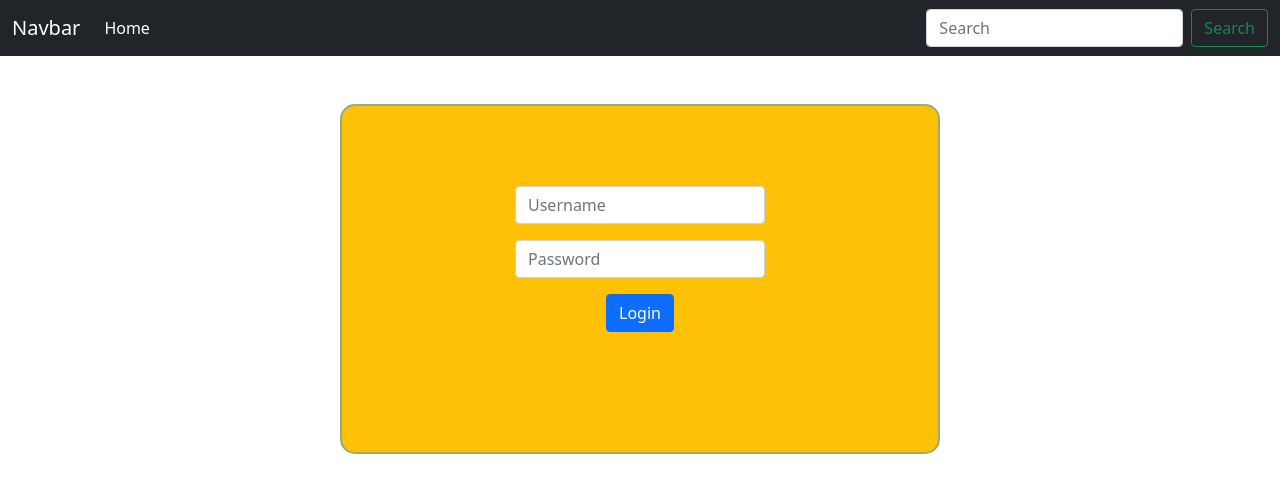
After one commit to Rohesa123/PHP, a PHP site: page /tugas/tugas_2/login_form.php in a window 1280 px wide. The commit adds this page. Shown: the top 493 px of the page. Run offline with PHP 8.4, Linux system fonts and the light colour scheme.

Commit message:
Menambahkan file baru

```diff
--- a/OOP/materi/enkapsulasi/protected_3.php
+++ b/OOP/materi/enkapsulasi/protected_3.php
@@ -13,7 +13,7 @@ class komputer
         return "Hidupkan Laptop";
     }
 }
-
+z
 // * buat class laptop
 class laptop extends komputer
 {
--- a/fungsi/materi/fungsi.php
+++ b/fungsi/materi/fungsi.php
@@ -1,6 +1,7 @@
 <?php
 
-function makan() {
+function makan()
+{
     echo "Silahkan Makan";
 }
 
--- /dev/null
+++ b/tugas/tugas_2/login_form.php
@@ -0,0 +1,138 @@
+<!DOCTYPE html>
+<html lang="en">
+<head>
+    <meta charset="UTF-8">
+    <meta http-equiv="X-UA-Compatible" content="IE=edge">
+    <meta name="viewport" content="width=device-width, initial-scale=1.0">
+    <link href="https://cdn.jsdelivr.net/npm/bootstrap@5.0.2/dist/css/bootstrap.min.css" rel="stylesheet" integrity="sha384-EVSTQN3/azprG1Anm3QDgpJLIm9Nao0Yz1ztcQTwFspd3yD65VohhpuuCOmLASjC" crossorigin="anonymous">
+    <style>
+        * {
+            padding: 0;
+            margin: 0;
+            box-sizing: border-box;
+        }
+        .konten {
+            padding: 0px 50px 0px 50px;
+        }
+        .login {
+            border-radius: 15px;
+            border: 2px solid rgba(135, 167, 135, 0.836);
+            padding: 80px 0px 30px 0px;
+            max-width: 600px;
+            height: 350px;
+            background-color: rgb(85, 122, 90);
+            display: flex;
+            flex-wrap: wrap;
+            flex-direction: column;
+        }
+        .login input {
+            max-width: 250px;
+        }
+        .login .konten{
+            display: flex;
+            justify-content: center;
+        }
+        .konten .login .status {
+            padding: 0px 5px 0px 5px;
+        }
+        .konten .login .status .col-12 {
+            display: flex;
+            justify-content: center;
+            flex-wrap: wrap;
+            margin: 10px auto 0pc auto;
+        }
+    </style>
+    <title>Document</title>
+</head>
+<body>
+    <header>
+        <nav class="navbar navbar-expand-lg navbar-dark bg-dark">
+            <div class="container-fluid">
+                <a class="navbar-brand" href="#">Navbar</a>
+                <button class="navbar-toggler" type="button" data-bs-toggle="collapse" data-bs-target="#navbarSupportedContent" aria-controls="navbarSupportedContent" aria-expanded="false" aria-label="Toggle navigation">
+                    <span class="navbar-toggler-icon"></span>
+                </button>
+                <div class="collapse navbar-collapse" id="navbarSupportedContent">
+                    <ul class="navbar-nav me-auto mb-2 mb-lg-0">
+                        <li class="nav-item">
+                            <a class="nav-link active" aria-current="page" href="#">Home</a>
+                        </li>
+                    </ul>
+                    <form class="d-flex">
+                        <input class="form-control me-2" type="search" placeholder="Search" aria-label="Search">
+                        <button class="btn btn-outline-success" type="submit">Search</button>
+                    </form>
+                </div>
+            </div>
+        </nav>
+    </header>
+
+    <div class="konten">
+        <div class="login container mt-5 m-auto bg-warning">
+            <form method="post">
+                <div class="mb-3 row">
+                    <div class="konten 1 col-12">
+                        <input type="text" name="user" class="form-control" placeholder="Username" required>
+                    </div>
+                </div>
+                <div class="mb-3 row">
+                    <div class="konten 2 col-12">
+                        <input type="password" name="password" class="form-control" placeholder="Password" required>
+                    </div>
+                </div>
+                <div class="row">
+                    <div class="konten 3 col-12">
+                        <button class="btn btn-primary" name="login" type="submit">Login</button>
+                    </div>
+                </div>
+            </form>
+<?php
+if (isset($_POST['login'])) {
+    $user = $_POST['user'];
+    $password = $_POST['password'];
+
+    if ($user !== "Admin" && $password == "12345") {
+?>
+            <div class="status row">
+                <div class="col-12">
+                    <center>
+                        <b style="color: red;">Username Anda Salah !</b>
+                    </center>
+                </div>
+            </div>
+<?php
+    } else if ($user == "Admin" && $password !== "12345") {
+?>
+            <div class="status row">
+                <div class="col-12">
+                    <center>
+                        <b style="color: red;">Password Anda Salah !</b>
+                    </center>
+                </div>
+            </div>
+<?php
+    } else if ($user !== "Admin" && $password !== "12345") {
+?>
+            <div class="status row">
+                <div class="col-12">
+                    <center>
+                        <b style="color: red;">Username Dan Password Anda Salah !</b>
+                    </center>
+                </div>
+            </div>
+<?php
+    } else if ($user == "Admin" && $password == "12345") {
+?>
+        <script>
+            window.location.replace("halaman.php");
+        </script>
+<?php
+}
+}
+?>
+            </div>
+        </div>
+
+    <script src="https://cdn.jsdelivr.net/npm/bootstrap@5.0.2/dist/js/bootstrap.bundle.min.js" integrity="sha384-MrcW6ZMFYlzcLA8Nl+NtUVF0sA7MsXsP1UyJoMp4YLEuNSfAP+JcXn/tWtIaxVXM" crossorigin="anonymous"></script>
+</body>
+</html>
```
Also changed, not shown: form/materi/form.php (added, +124 -0 lines), fungsi/latihan/luas_bangun_datar.php (added, +66 -0 lines), fungsi/materi/fungsi_parameter.php (added, +11 -0 lines), tugas/tugas_2/halaman.php (added, +15 -0 lines).
